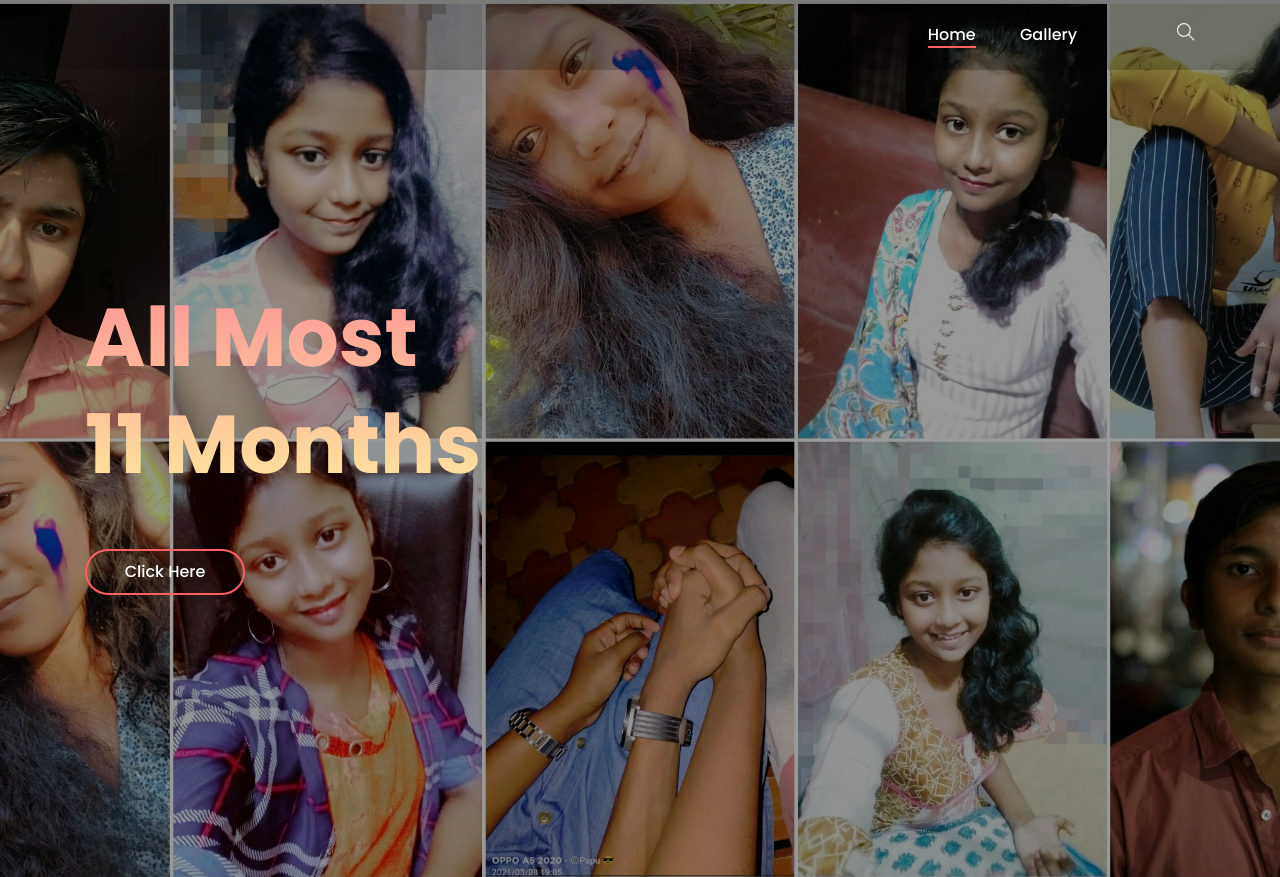
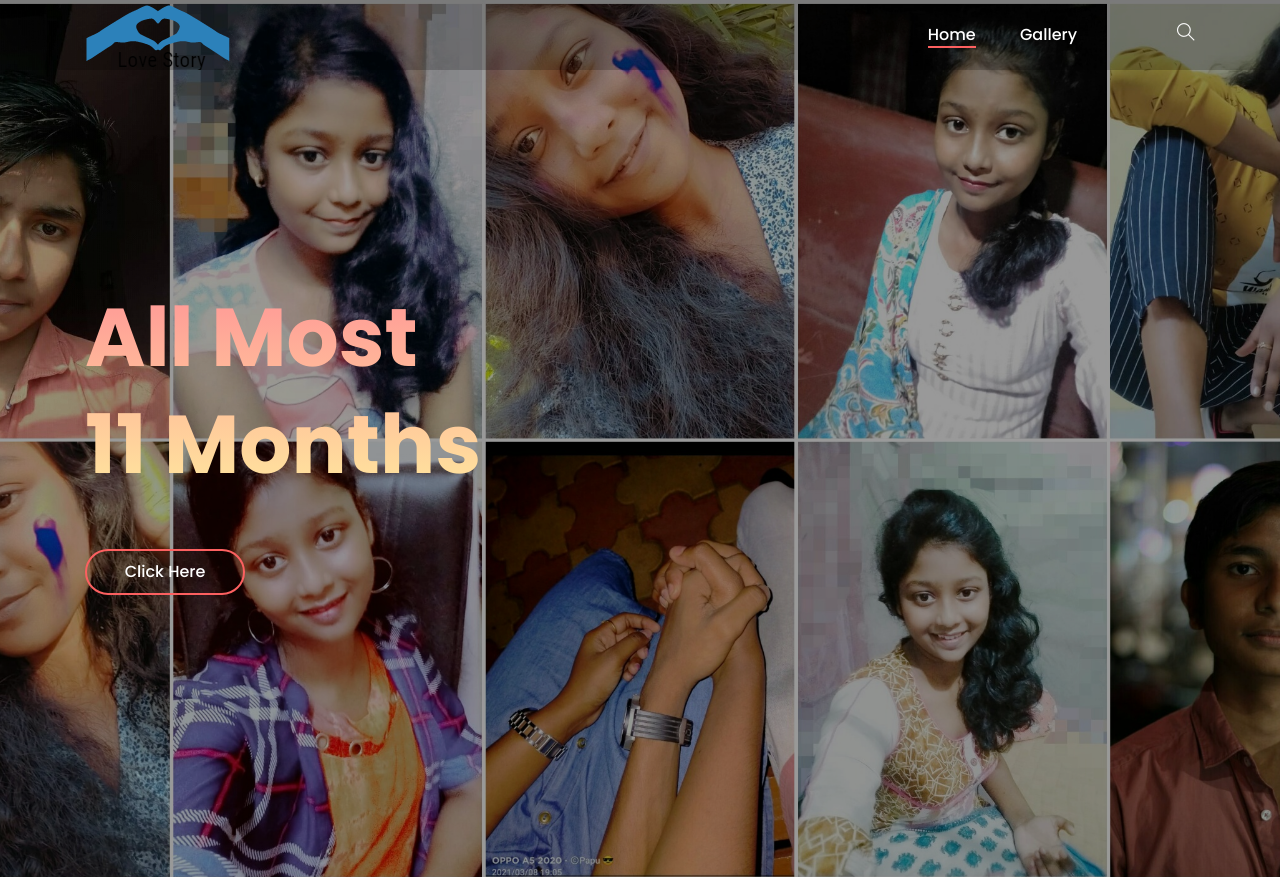
Before and after one commit to UnknownSap/SD-SS, a website: page index.html in a window 1280 px wide. Shown: the top 877 px of the page. Drawn offline with Linux system fonts and the light colour scheme.

Commit message:
Update index.html

```diff
--- a/index.html
+++ b/index.html
@@ -56,7 +56,7 @@
                     <nav class="classy-navbar justify-content-between" id="alimeNav">
 
                         <!-- Logo -->
-                        <a class="nav-brand" href="./index.html"><img src="" alt=""></a>
+                        <a class="nav-brand" href="./index.html"><img src="img/gallary/152.png" alt=""></a>
 
                         <!-- Navbar Toggler -->
                         <div class="classy-navbar-toggler">
```
